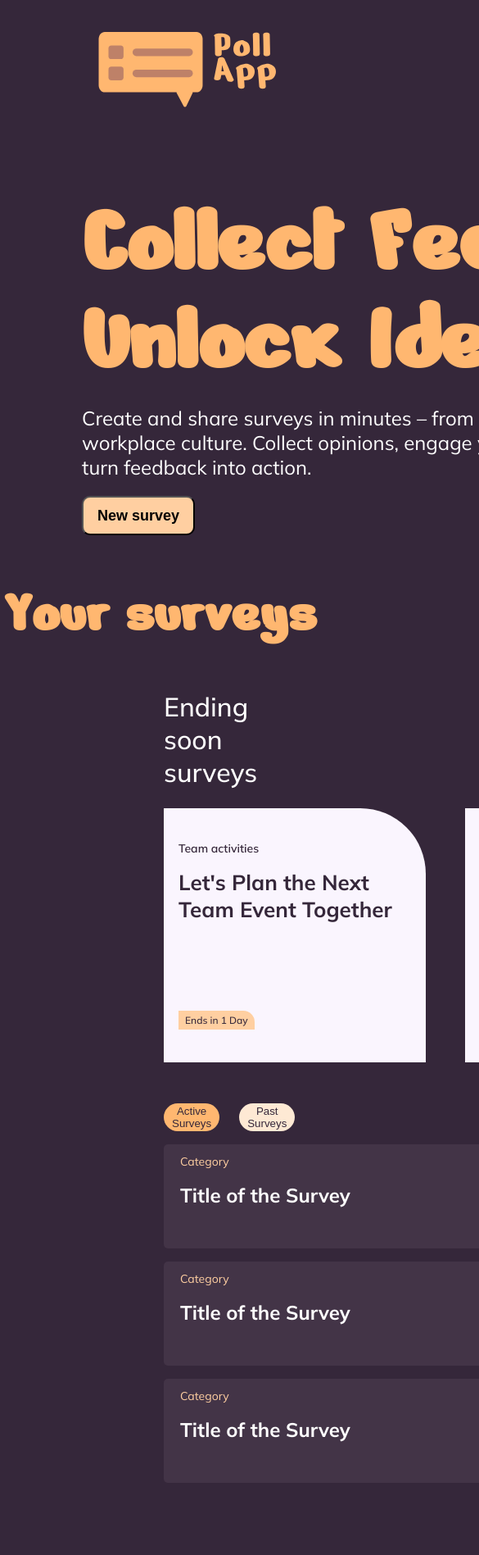
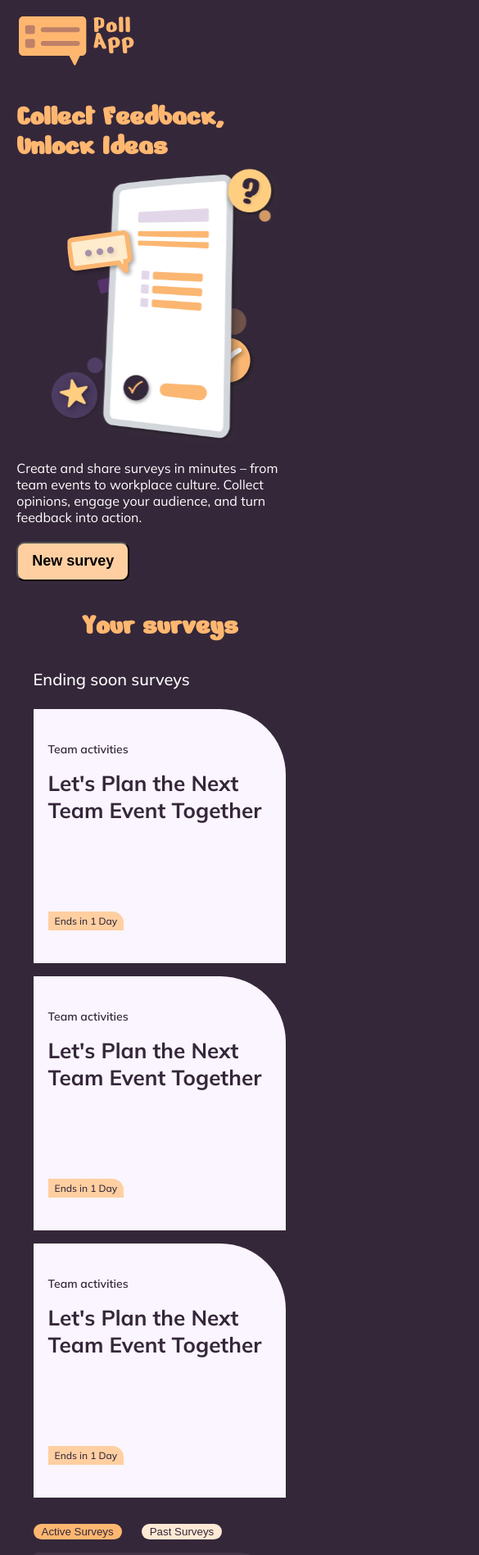
Before and after one commit to Iraqi1994/poll-app, an Angular app: page / in a window 390 px wide. Shown: the top 1897 px of the page at 82% size, 585 px wide, since content can reach past the window. Before the commit the page ends 1809 px from the top, so only its background shows below. Built offline with nearby package versions, Linux system fonts and the light colour scheme; a web font is replaced by a local one.

Commit message:
Implemented first part of responsive design.

```diff
--- a/src/app/components/active-surveys/active-surveys.scss
+++ b/src/app/components/active-surveys/active-surveys.scss
@@ -1,7 +1,7 @@
 .active-surveys {
-  margin-left: 200px;
-  margin-right: 200px;
-  margin-top: 50px;
+  margin-left: clamp(16px, 10.4vw, 200px);
+  margin-right: clamp(16px, 10.4vw, 200px);
+  margin-top: clamp(32px, 2.6vw, 50px);
 
   &__buttons {
     display: flex;
@@ -25,10 +25,9 @@
 
   &__surveys {
     display: grid;
-    grid-template-columns: repeat(2, max-content);
+    grid-template-columns: repeat(2, 1fr);
     gap: 16px;
     height: 413px;
-    width: max-content;
     overflow-y: auto;
     padding-right: 16px;
 
@@ -47,3 +46,12 @@
     }
   }
 }
+
+@media (max-width: 900px) {
+  .active-surveys__surveys {
+    grid-template-columns: 1fr;
+    height: auto;
+    max-height: 500px;
+    padding-right: 8px;
+  }
+}
--- a/src/app/components/active-surveys/survey/survey.scss
+++ b/src/app/components/active-surveys/survey/survey.scss
@@ -1,6 +1,6 @@
 .survey {
   height: 127px;
-  width: 513px;
+  width: 100%;
   padding: 12px 20px;
   border-radius: 5px 50px 5px 5px;
   background-color: #433447;
--- a/src/app/components/atf/atf.html
+++ b/src/app/components/atf/atf.html
@@ -1,5 +1,5 @@
 <section class="atf">
-  <div>
+  <div class="atf__text">
     <h1>Collect Feedback,<br />Unlock Ideas</h1>
     <p>
       Create and share surveys in minutes – from team events to workplace culture. Collect opinions,
--- a/src/app/components/atf/atf.scss
+++ b/src/app/components/atf/atf.scss
@@ -1,12 +1,18 @@
 .atf {
-  margin: 0 100px;
-  margin-top: 100px;
+  margin: 0 clamp(16px, 5.2vw, 100px);
+  margin-top: clamp(40px, 5.2vw, 100px);
   display: flex;
+  align-items: flex-start;
+}
+
+.atf__text {
+  flex: 1;
+  min-width: 0;
 }
 
 h1 {
   color: #ffb770;
-  font-size: 120px;
+  font-size: clamp(36px, 6.25vw, 120px);
   font-family: 'Nerko One', sans-serif;
   line-height: 1;
   white-space: nowrap;
@@ -14,14 +20,48 @@ h1 {
 
 p {
   color: #ffffff;
-  font-size: 24px;
+  font-size: clamp(16px, 1.25vw, 24px);
   margin-top: 20px;
-  width: 700px;
+  width: min(700px, 100%);
   font-family: 'Mulish', sans-serif;
 }
 
 .atf-img {
-  margin-left: 100px;
+  margin-left: clamp(16px, 5.2vw, 100px);
+  max-width: 45%;
+  height: auto;
+  flex-shrink: 0;
+}
+
+@media (max-width: 767px) {
+  .atf {
+    flex-direction: column;
+  }
+
+  // unwrap the text div so h1, p, button can be ordered alongside the image
+  .atf__text {
+    display: contents;
+  }
+
+  h1 {
+    order: 1;
+    white-space: normal;
+  }
+
+  .atf-img {
+    order: 2;
+    width: 100%;
+    max-width: 100%;
+    margin-left: 0;
+  }
+
+  p {
+    order: 3;
+  }
+
+  button {
+    order: 4;
+  }
 }
 
 button {
--- a/src/app/components/header/header.scss
+++ b/src/app/components/header/header.scss
@@ -1,9 +1,9 @@
 header {
-  margin-left: 111px;
-  margin-top: 39px;
+  margin-left: clamp(16px, 5.8vw, 111px);
+  margin-top: clamp(20px, 2vw, 39px);
 }
 
 .logo {
-  height: 92px;
-  width: 238px;
+  height: clamp(60px, 4.8vw, 92px);
+  width: auto;
 }
--- a/src/app/components/your-surveys/survey/survey.scss
+++ b/src/app/components/your-surveys/survey/survey.scss
@@ -1,5 +1,5 @@
 .survey {
-  width: 320px;
+  width: 100%;
   height: 310px;
   background-color: #faf5fe;
   border-top-right-radius: 80px;
--- a/src/app/components/your-surveys/your-surveys.scss
+++ b/src/app/components/your-surveys/your-surveys.scss
@@ -1,11 +1,11 @@
 .your-surveys {
-  margin-left: 200px;
-  margin-right: 200px;
-  margin-top: 50px;
+  margin-left: clamp(16px, 10.4vw, 200px);
+  margin-right: clamp(16px, 10.4vw, 200px);
+  margin-top: clamp(32px, 2.6vw, 50px);
 
   > h3 {
     color: #ffffff;
-    font-size: 32px;
+    font-size: clamp(20px, 1.67vw, 32px);
     font-family: 'Mulish', sans-serif;
     font-weight: 500;
     margin-bottom: 24px;
@@ -15,13 +15,14 @@
 h2 {
   font-family: 'Nerko One', sans-serif;
   color: #ffb770;
-  font-size: 72px;
+  font-size: clamp(36px, 3.75vw, 72px);
   display: flex;
   justify-content: center;
-  margin-top: 50px;
+  margin-top: clamp(32px, 2.6vw, 50px);
 }
 
 .surveys {
-  display: flex;
-  gap: 48px;
+  display: grid;
+  grid-template-columns: repeat(auto-fit, minmax(min(280px, 100%), 1fr));
+  gap: clamp(16px, 2.5vw, 48px);
 }
```
Also changed, not shown: 2 other files (tests, documents, lock files or other folders).
